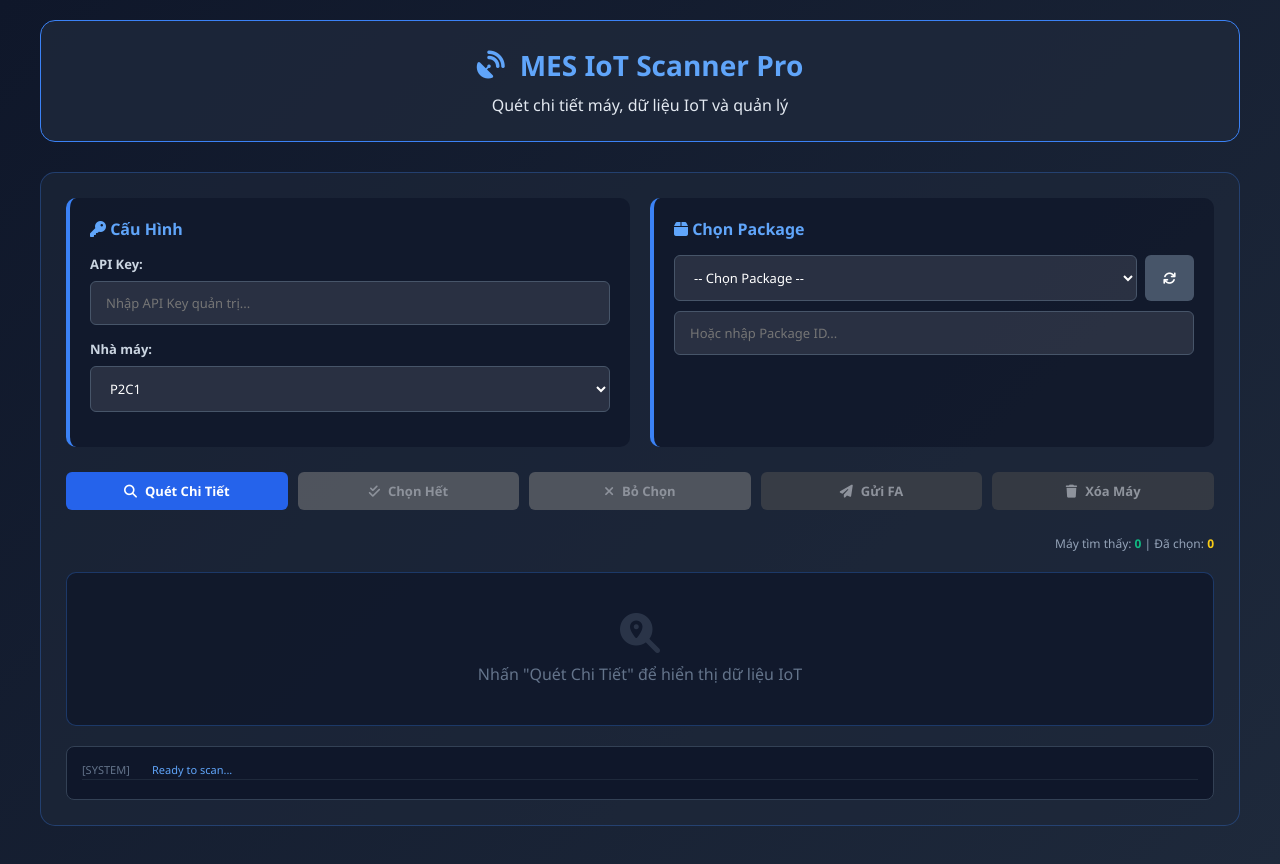
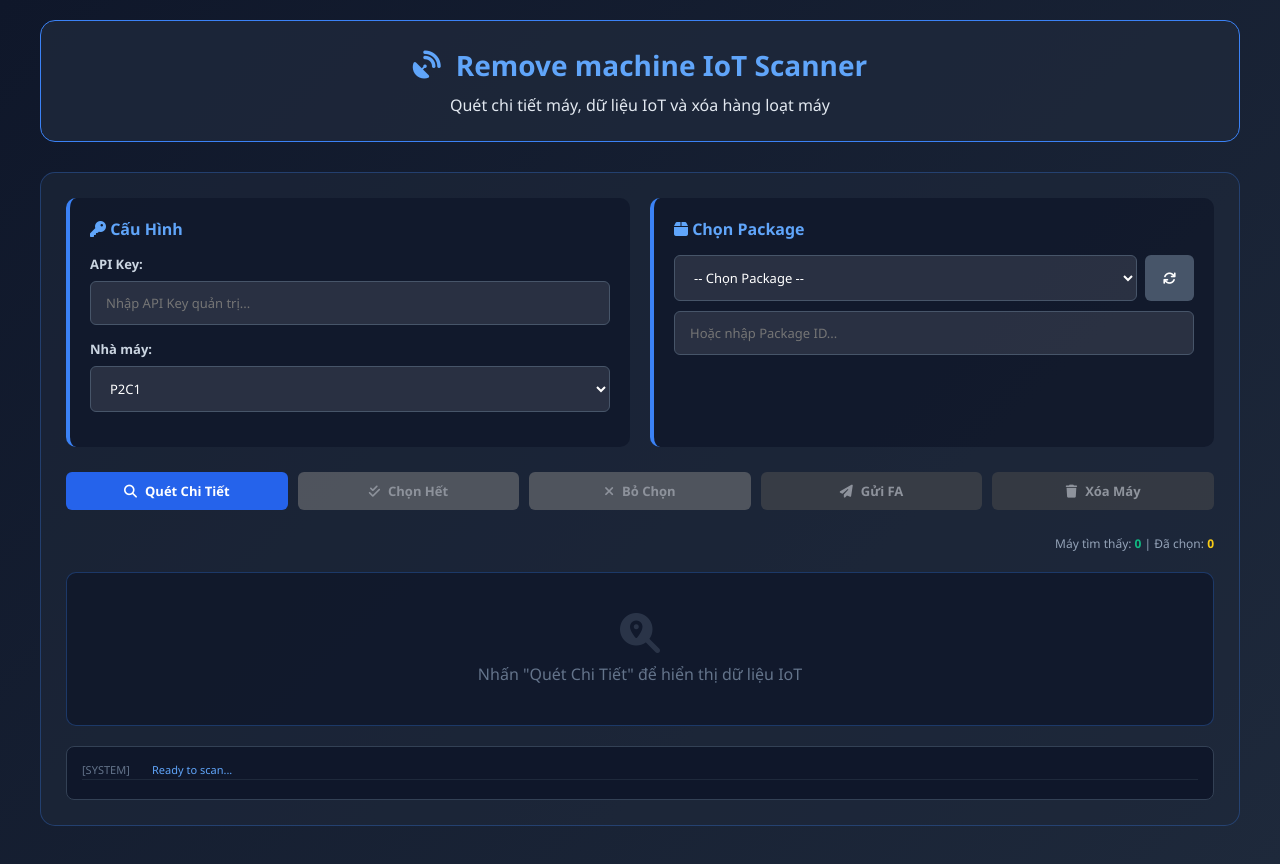
Before and after one commit to XuanAn2018/remove-machine, a plain HTML site: page index.html in a window 1280 px wide. Drawn offline with Linux system fonts and the light colour scheme.

Commit message:
Update index.html

```diff
--- a/index.html
+++ b/index.html
@@ -4,7 +4,7 @@
 <head>
     <meta charset="UTF-8">
     <meta name="viewport" content="width=device-width, initial-scale=1.0">
-    <title>⚡ MES IoT Scanner Pro (Fixed)</title>
+    <title>Remove machine IoT Scanner</title>
     <link rel="stylesheet" href="https://cdnjs.cloudflare.com/ajax/libs/font-awesome/6.4.0/css/all.min.css">
     <style>
         /* GIỮ NGUYÊN STYLE CŨ VÌ GIAO DIỆN ĐÃ TỐT */
@@ -70,8 +70,8 @@
     <div class="container">
         <!-- HEADER -->
         <div class="header">
-            <h1><i class="fas fa-satellite-dish"></i> MES IoT Scanner Pro</h1>
-            <p>Quét chi tiết máy, dữ liệu IoT và quản lý</p>
+            <h1><i class="fas fa-satellite-dish"></i> Remove machine IoT Scanner</h1>
+            <p>Quét chi tiết máy, dữ liệu IoT và xóa hàng loạt máy</p>
         </div>
 
         <!-- MAIN -->
```
